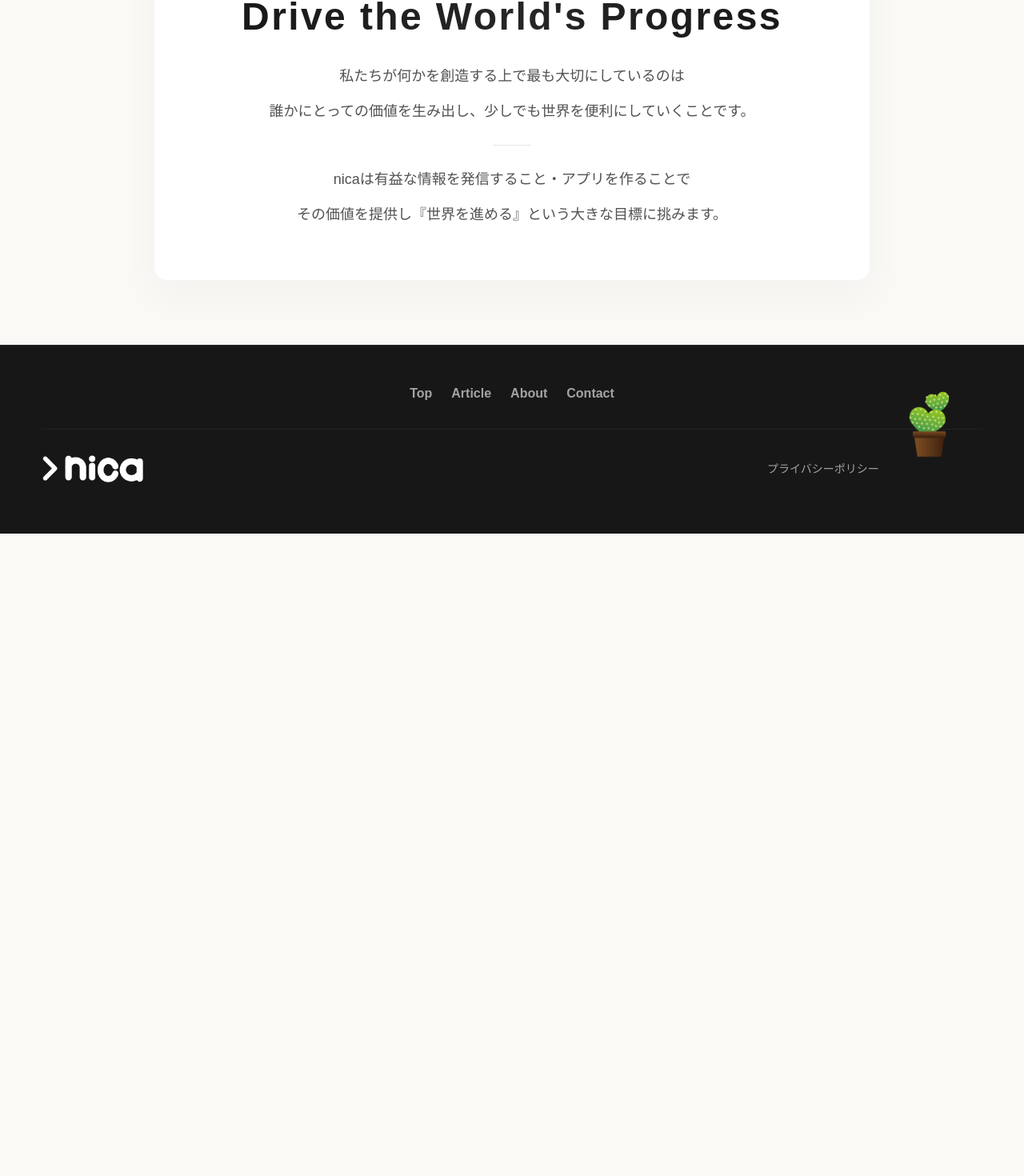
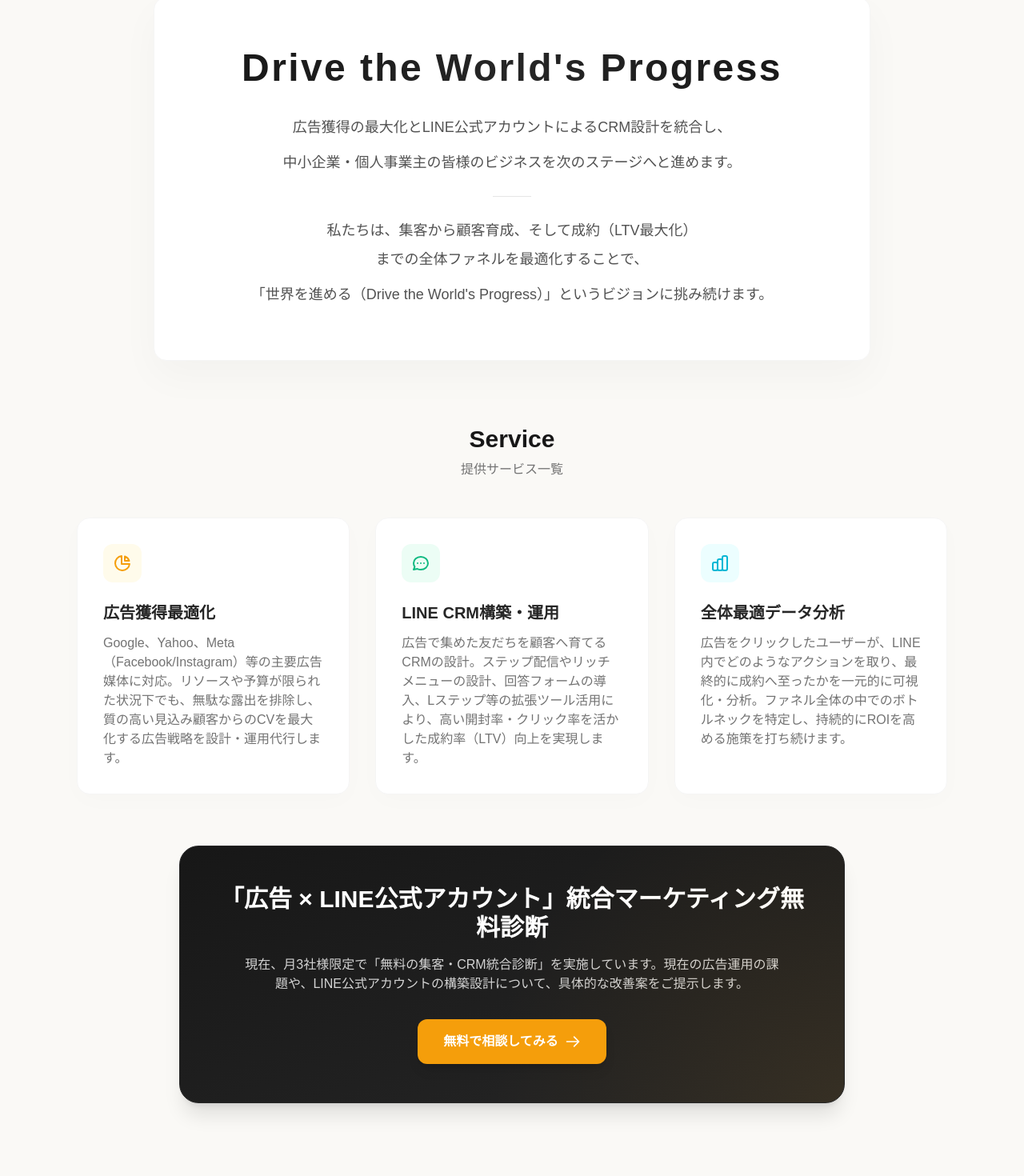
Before and after one commit to nickin1023/nicastyleFE, a Next.js app: page / in a window 1280 px wide. Shown: the part 796-2266 px from the top of the page at 80% size. Before the commit the page ends 1463 px from the top, so only its background shows below. Built offline with nearby package versions, Linux system fonts and the light colour scheme; a web font is replaced by a local one.

Commit message:
fix design and sentence

```diff
--- a/src/components/organisms/footer/Footer.tsx
+++ b/src/components/organisms/footer/Footer.tsx
@@ -21,15 +21,6 @@ export const Footer = () => {
         </ul>
       </nav>
       <div className="relative flex flex-col md:flex-row w-11/12 max-w-7xl justify-between items-center pt-8 pb-12 border-t border-neutral-800/80 gap-6 md:pr-32">
-        <div className="absolute -top-8 md:-top-12 right-0 md:right-4 z-20 pointer-events-none w-[70px] h-[70px] md:w-[100px] md:h-[100px] animate-float">
-          <Image
-            src={"/decoration/plant4.png"}
-            alt="decoration-plant4"
-            fill
-            style={{ objectFit: "contain" }}
-            priority
-          />
-        </div>
         <div className="order-2 md:order-2 text-sm hover:text-white transition-colors duration-300">
           <Link href="/privacy">プライバシーポリシー</Link>
         </div>
--- a/src/consts/strings.ts
+++ b/src/consts/strings.ts
@@ -1,13 +1,13 @@
 export const TOP = {
   TOP_MESSAGE: "Drive the World's Progress",
   MESSAGE1: {
-    MESSAGE1_1: "私たちが何かを創造する上で最も大切にしているのは",
+    MESSAGE1_1: "広告獲得の最大化とLINE公式アカウントによるCRM設計を統合し、",
     MESSAGE1_2:
-      "誰かにとっての価値を生み出し、少しでも世界を便利にしていくことです。"
+      "中小企業・個人事業主の皆様のビジネスを次のステージへと進めます。"
   },
   MESSAGE2: {
-    MESSAGE2_1: "nicaは有益な情報を発信すること・アプリを作ることで",
-    MESSAGE2_2: "その価値を提供し『世界を進める』という大きな目標に挑みます。"
+    MESSAGE2_1: "私たちは、集客から顧客育成、そして成約（LTV最大化）までの全体ファネルを最適化することで、",
+    MESSAGE2_2: "「世界を進める（Drive the World's Progress）」というビジョンに挑み続けます。"
   }
 };
 
@@ -15,52 +15,45 @@ export const ABOUT = {
   CONTENT1: {
     TITLE: "",
     CONTENT: {
-      MESSAGE1: "こんにちは。nicaに訪れていただきありがとうございます。",
+      MESSAGE1: "こんにちは。nicaのポートフォリオサイトへお越しいただきありがとうございます。",
       MESSAGE2:
-        "nicaでは有益な情報を発信すること・アプリ(便利ツールなど)を作ることで皆さんに少しでも「良いこと知れた！」、「これのおかげで便利になった！」と感じてもらえるように頑張ります。主にIT関係の情報発信や本の紹介がメインになってしまいそうですが、半年~1年に1個はwebアプリなどを作ってお届けできるようにしたいです、、笑",
+        "当事業では、Web広告運用（Google、Yahoo、Meta広告等）と、LINE公式アカウントの構築・運用（Lステップ等のCRM設計）を組み合わせた、B2B向けの「顧客獲得・育成の一体型マーケティング支援」を提供しています。予算やリソースに制限のある中小企業や個人事業主の皆様に伴走し、売上の最大化と業務の仕組み化をサポートします。",
       MESSAGE3:
-        "こんな記事を書いてほしい、こんなアプリを作ってほしいなどありましたらお気軽に各記事下部のコメント欄やお問い合わせページにご記載ください。"
+        "「何から手をつければいいかわからない」「広告を出しているが成果に繋がらない」といった課題がございましたら、お気軽にページ下部のお問い合わせフォームよりご相談ください。"
     }
   },
   CONTENT2: {
     TITLE: "Drive the World's Progress",
     CONTENT: {
       MESSAGE1:
-        'トップページにもありますが、これがnicaのコンセプトです。私は仕事をする、何か価値を生み出す上で大切なことは『世界を進める』ことだとずっと思ってきました。人々の生活はこれまで蒸気機関、電気、スマホなどの登場により大きく発展し、このような発展を私は次のステージに進むイメージで「世界を進める」と表現しています。私も小さいことからでもこのように「世界を進めたい」という思いで、"Drive the World\'s Progress"というコンセプトにしました。英語にしたのは少しでもダサさを軽減したかったからです笑'
+        'トップページにも掲げている "Drive the World\'s Progress（世界を進める）" は、私たちの中心にある事業哲学です。これまでの歴史は、新たなインフラや技術の登場によって一歩ずつ前進してきました。私たちは、デジタルマーケティングと仕組み化の力によって、目の前のお客様の事業を「次のステージへと進める」パートナーでありたいと考えています。小さな改善の積み重ねが、やがて大きな価値創造へと繋がると信じています。'
     }
   },
   CONTENT3: {
     TITLE: "",
     CONTENT: {
       MESSAGE1:
-        "この大なり記号みたいなものがnicaのロゴです。このロゴに込めた想いは大きく2つあります。",
+        "nicaのロゴマークである「大なり記号（>）」には、2つの想いが込められています。",
       MESSAGE2:
-        "1つはコンセプトの「世界を進める」です。矢印だと捉えることで「進める」というイメージを表しています。2つ目は「ITの力で」です。なんでこれがITになるの？と思うことでしょう。エンジニアが何かをする上で必ずと言って良いほど使うものに「ターミナル」というものがあります。いくつかの種類のターミナルでは文字入力欄の先頭に>のような記号があります。そこから「ITの力で」という想いを込めました。2つ合わせて「ITの力で世界を進める」ですね！",
+        "1つ目は、ビジョンである「世界を進める」を表す矢印のイメージ。2つ目は、エンジニアリングやシステム構築の象徴である「ターミナルの入力プロンプト（>）」です。単なるマーケティングの提案にとどまらず、データに基づいた確実な仕組み（システム・自動化）をバックグラウンドに持ち、全体最適化されたファネルを構築するという専門性を表現しています。",
       MESSAGE3:
-        'ちなみに正確には">nica"でロゴなのですが、ブラウザのタブなどロゴの範囲が狭い場所用です。'
-    }
-  },
-  CONTENT4: {
-    TITLE: "🌱",
-    CONTENT: {
-      MESSAGE1:
-        "最後に、サイト内にちらほらある植物のイラストについてです。私は観葉植物にちょっと興味はあるのですが、スペース取りそうだし、お世話大変そうでなかなか自分の家に置こうという気になれません。なので、その代わりと言ったらなんですが、サイト内に置いてみることにしてみました笑"
+        "マーケティングとデータ技術を融合させ、感覚に頼らない持続可能な成長をご提案します。"
     }
   },
   INTRODUCTION: {
-    TITLE: "nickin",
+    TITLE: "nickin (代表 / 統合マーケティングコンサルタント)",
     CONTENT: {
-      MESSAGE1: "会社員とパパをしてます",
-      MESSAGE2: "Python Java Go TS React"
+      MESSAGE1: "会社員と一人の父親（パパ）としての顔を持ちながら、限られたリソースの中で「投資対効果（ROI）を最大化する効率設計」を誰よりも追求しています。大手の代理店では手が回りにくい中小企業・個人事業主様に向けて、実務に即したスピード感のある伴走型コンサルティングを提供します。",
+      MESSAGE2: "Web広告運用全般 LINE公式アカウント/Lステップ構築 CRM設計 業務効率化コンサルティング"
     }
   }
 };
 
 export const CONTACT = {
   DESCRIPTION1:
-    "当サイトへのご意見やお問い合わせは下記フォームよりお願いいたします。",
+    "当サイトへのご意見や、広告運用・LINE公式アカウント構築などのご相談・無料診断のご依頼は下記フォームよりお願いいたします。",
   DESCRIPTION2:
-    "お問い合わせはお名前・メールアドレスが必須になります。コメントなどは各記事ページ下部のコメント欄からお願いします。",
+    "必須項目をご入力の上、「送信する」ボタンを押してください。通常、2営業日以内にご返信いたします。",
   DESCRIPTION3: "個人情報の取り扱いについては",
   DESCRIPTION4: "プライバシーポリシー",
   DESCRIPTION5: "をご確認ください。"
--- a/src/pages/index.tsx
+++ b/src/pages/index.tsx
@@ -1,5 +1,5 @@
 import { TOP } from "@/src/consts/strings";
-import Image from "next/image";
+import Link from "next/link";
 import { useEffect, useState } from "react";
 
 export default function Home() {
@@ -47,15 +47,7 @@ export default function Home() {
         {/* Background Pattern and Glow */}
         <div className="absolute inset-0 bg-[radial-gradient(#e5e7eb_1.5px,transparent_1.5px)] [background-size:32px_32px] opacity-70 pointer-events-none"></div>
         <div className="absolute inset-0 bg-[radial-gradient(circle_at_center,rgba(245,158,11,0.08)_0%,transparent_65%)] pointer-events-none"></div>
-        <div className="absolute top-4 left-4 z-10 pointer-events-none w-[128px] h-[128px] md:w-[160px] md:h-[160px] animate-float">
-          <Image
-            src={"/decoration/plant1.png"}
-            alt="decoration-plant1"
-            fill
-            style={{ objectFit: "contain" }}
-            priority
-          />
-        </div>
+
         <div className="flex items-center justify-center h-full space-x-2 font-mono ml-4 mr-2 relative z-10">
           <div
             className="inline-block"
@@ -110,20 +102,8 @@ export default function Home() {
             </div>
           ))}
         </div>
-        <div
-          className="absolute bottom-4 right-4 z-20 pointer-events-none w-[128px] h-[128px] md:w-[200px] md:h-[200px] animate-float"
-          style={{ animationDelay: "1s" }}
-        >
-          <Image
-            src={"/decoration/plant3.png"}
-            alt="decoration-plant3"
-            fill
-            style={{ objectFit: "contain" }}
-            priority
-          />
-        </div>
       </div>
-      <div className="min-h-[50vh] flex items-center justify-center p-4 mb-16 animate-fade-in-up">
+      <div className="min-h-[40vh] flex items-center justify-center p-4 my-8 md:my-16 animate-fade-in-up">
         <div className="max-w-4xl w-full bg-white border border-neutral-100 rounded-2xl shadow-[0_20px_50px_rgba(0,0,0,0.03)] p-8 md:p-16 text-center hover:shadow-[0_20px_50px_rgba(0,0,0,0.06)] transition-all duration-500">
           <h1 className="text-3xl md:text-5xl font-extrabold pb-8 tracking-wider bg-gradient-to-r from-neutral-900 via-neutral-800 to-neutral-900 bg-clip-text text-transparent">
             {TOP.TOP_MESSAGE}
@@ -147,6 +127,83 @@ export default function Home() {
           </div>
         </div>
       </div>
+
+      {/* Service Section */}
+      <div className="max-w-6xl mx-auto px-4 md:px-8 pb-16 animate-fade-in-up">
+        <h2 className="text-2xl md:text-3xl font-extrabold text-center text-neutral-900 mb-2">
+          Service
+        </h2>
+        <p className="text-center text-neutral-500 text-sm md:text-base mb-12">
+          提供サービス一覧
+        </p>
+        <div className="grid grid-cols-1 md:grid-cols-3 gap-8">
+          {/* Card 1 */}
+          <div className="bg-white border border-neutral-100 rounded-2xl shadow-[0_8px_30px_rgba(0,0,0,0.015)] p-8 hover:shadow-[0_20px_50px_rgba(0,0,0,0.05)] hover:-translate-y-1 transition-all duration-300 flex flex-col h-full">
+            <div className="w-12 h-12 bg-amber-50 rounded-xl flex items-center justify-center mb-6 text-amber-500">
+              <svg className="w-6 h-6" fill="none" stroke="currentColor" viewBox="0 0 24 24" xmlns="http://www.w3.org/2000/svg">
+                <path strokeLinecap="round" strokeLinejoin="round" strokeWidth={2} d="M11 3.055A9.003 9.003 0 1020.945 13H11V3.055z" />
+                <path strokeLinecap="round" strokeLinejoin="round" strokeWidth={2} d="M20.488 9H15V3.512A9.025 9.025 0 0120.488 9z" />
+              </svg>
+            </div>
+            <h3 className="text-xl font-bold text-neutral-800 mb-3">
+              広告獲得最適化
+            </h3>
+            <p className="text-neutral-500 text-sm md:text-base leading-relaxed flex-grow">
+              Google、Yahoo、Meta（Facebook/Instagram）等の主要広告媒体に対応。リソースや予算が限られた状況下でも、無駄な露出を排除し、質の高い見込み顧客からのCVを最大化する広告戦略を設計・運用代行します。
+            </p>
+          </div>
+          {/* Card 2 */}
+          <div className="bg-white border border-neutral-100 rounded-2xl shadow-[0_8px_30px_rgba(0,0,0,0.015)] p-8 hover:shadow-[0_20px_50px_rgba(0,0,0,0.05)] hover:-translate-y-1 transition-all duration-300 flex flex-col h-full">
+            <div className="w-12 h-12 bg-emerald-50 rounded-xl flex items-center justify-center mb-6 text-emerald-500">
+              <svg className="w-6 h-6" fill="none" stroke="currentColor" viewBox="0 0 24 24" xmlns="http://www.w3.org/2000/svg">
+                <path strokeLinecap="round" strokeLinejoin="round" strokeWidth={2} d="M8 12h.01M12 12h.01M16 12h.01M21 12c0 4.418-4.03 8-9 8a9.863 9.863 0 01-4.255-.949L3 20l1.395-3.72C3.512 15.042 3 13.574 3 12c0-4.418 4.03-8 9-8s9 3.582 9 8z" />
+              </svg>
+            </div>
+            <h3 className="text-xl font-bold text-neutral-800 mb-3">
+              LINE CRM構築・運用
+            </h3>
+            <p className="text-neutral-500 text-sm md:text-base leading-relaxed flex-grow">
+              広告で集めた友だちを顧客へ育てるCRMの設計。ステップ配信やリッチメニューの設計、回答フォームの導入、Lステップ等の拡張ツール活用により、高い開封率・クリック率を活かした成約率（LTV）向上を実現します。
+            </p>
+          </div>
+          {/* Card 3 */}
+          <div className="bg-white border border-neutral-100 rounded-2xl shadow-[0_8px_30px_rgba(0,0,0,0.015)] p-8 hover:shadow-[0_20px_50px_rgba(0,0,0,0.05)] hover:-translate-y-1 transition-all duration-300 flex flex-col h-full">
+            <div className="w-12 h-12 bg-cyan-50 rounded-xl flex items-center justify-center mb-6 text-cyan-500">
+              <svg className="w-6 h-6" fill="none" stroke="currentColor" viewBox="0 0 24 24" xmlns="http://www.w3.org/2000/svg">
+                <path strokeLinecap="round" strokeLinejoin="round" strokeWidth={2} d="M9 19v-6a2 2 0 00-2-2H5a2 2 0 00-2 2v6a2 2 0 002 2h2a2 2 0 002-2zm0 0V9a2 2 0 012-2h2a2 2 0 012 2v10m-6 0a2 2 0 002 2h2a2 2 0 002-2m0 0V5a2 2 0 012-2h2a2 2 0 012 2v14a2 2 0 01-2 2h-2a2 2 0 01-2-2z" />
+              </svg>
+            </div>
+            <h3 className="text-xl font-bold text-neutral-800 mb-3">
+              全体最適データ分析
+            </h3>
+            <p className="text-neutral-500 text-sm md:text-base leading-relaxed flex-grow">
+              広告をクリックしたユーザーが、LINE内でどのようなアクションを取り、最終的に成約へ至ったかを一元的に可視化・分析。ファネル全体の中でのボトルネックを特定し、持続的にROIを高める施策を打ち続けます。
+            </p>
+          </div>
+        </div>
+      </div>
+
+      {/* CTA Section */}
+      <div className="max-w-4xl mx-auto px-4 md:px-8 pb-24 animate-fade-in-up">
+        <div className="bg-gradient-to-br from-neutral-900 to-neutral-800 rounded-3xl p-8 md:p-12 text-center shadow-xl border border-neutral-800 relative overflow-hidden">
+          <div className="absolute inset-0 bg-[radial-gradient(circle_at_bottom_right,rgba(245,158,11,0.08)_0%,transparent_50%)] pointer-events-none"></div>
+          <h2 className="text-2xl md:text-3xl font-extrabold text-white mb-4">
+            「広告 × LINE公式アカウント」統合マーケティング無料診断
+          </h2>
+          <p className="text-neutral-300 text-sm md:text-base mb-8 max-w-2xl mx-auto leading-relaxed">
+            現在、月3社様限定で「無料の集客・CRM統合診断」を実施しています。現在の広告運用の課題や、LINE公式アカウントの構築設計について、具体的な改善案をご提示します。
+          </p>
+          <Link
+            href="/contact"
+            className="inline-flex items-center justify-center px-8 py-4 rounded-xl bg-amber-500 text-white font-bold shadow-lg hover:bg-amber-600 hover:-translate-y-0.5 active:translate-y-0 active:scale-98 transition-all duration-200 gap-2 cursor-pointer"
+          >
+            無料で相談してみる
+            <svg className="w-5 h-5" fill="none" stroke="currentColor" viewBox="0 0 24 24" xmlns="http://www.w3.org/2000/svg">
+              <path strokeLinecap="round" strokeLinejoin="round" strokeWidth={2} d="M14 5l7 7m0 0l-7 7m7-7H3" />
+            </svg>
+          </Link>
+        </div>
+      </div>
     </>
   );
 }
```
Also changed, not shown: src/features/contact/component/contactForm.tsx (+70 -5 lines), src/pages/about/index.tsx (+0 -15 lines), 2 other files (tests, documents, lock files or other folders).
